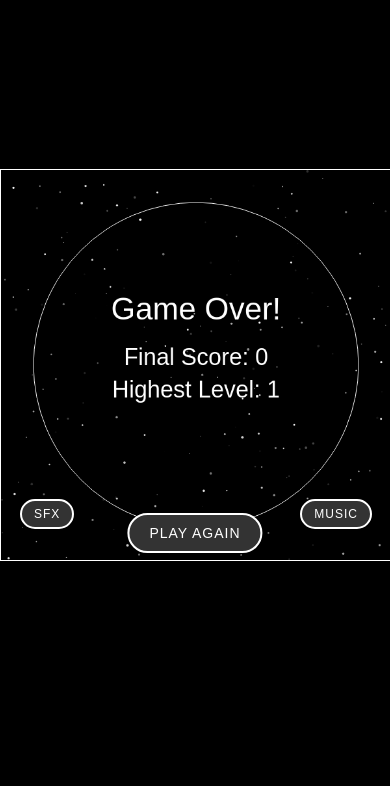
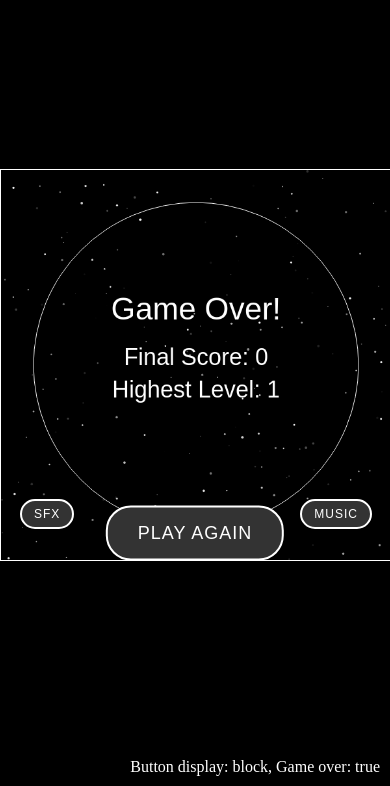
Before and after one commit to masterno/circle_pong, a plain HTML site: page index.html in a window 390 px wide. Both pictures are taken after a click on the button "START GAME". Shown: the part 58-844 px from the top of the page. Drawn offline with Linux system fonts and the light colour scheme.

Commit message:
play again button opt

```diff
--- a/game.js
+++ b/game.js
@@ -94,7 +94,8 @@ function init() {
     // Modify the event listeners for the Play Again button
     const playAgainButton = document.getElementById('playAgainButton');
     playAgainButton.addEventListener('click', handlePlayAgain);
-    playAgainButton.addEventListener('touchend', handlePlayAgain);
+    playAgainButton.addEventListener('touchstart', handlePlayAgain);
+    console.log('Play Again button listeners added');
 
     // Initialize audio
     paddleHitSound = document.getElementById('paddleHitSound');
@@ -124,9 +125,11 @@ function init() {
     canvas.addEventListener('touchmove', handleTouchMove);
 }
 
-// Add this new function to handle the Play Again action
+// Update the handlePlayAgain function
 function handlePlayAgain(event) {
     event.preventDefault(); // Prevent default touch behavior
+    event.stopPropagation(); // Stop the event from bubbling up
+    console.log('Play Again button pressed'); // Add this line for debugging
     startGame();
 }
 
@@ -344,7 +347,10 @@ function resetBall() {
 function endGame() {
     gameRunning = false;
     gameOver = true;
-    document.getElementById('playAgainButton').style.display = 'block';
+    const playAgainButton = document.getElementById('playAgainButton');
+    playAgainButton.style.display = 'block';
+    playAgainButton.style.zIndex = '1000'; // Ensure it's on top
+    console.log('Game over, Play Again button should be visible'); // Add this line for debugging
     playSound(gameOverSound);
     stopMusic();
     clearInterval(powerupSpawnInterval);
--- a/index.html
+++ b/index.html
@@ -12,6 +12,8 @@
         <canvas id="gameCanvas"></canvas>
         <button id="startButton">Start Game</button>
         <button id="playAgainButton" style="display: none;">Play Again</button>
+        <!-- Add this debug element -->
+        <div id="debugInfo" style="position: absolute; bottom: 10px; right: 10px; color: white; z-index: 1001;"></div>
         <div id="audioControls">
             <button id="toggleSfx">SFX</button>
             <button id="toggleMusic">Music</button>
@@ -25,5 +27,14 @@
     <img id="sizeIncreaseIcon" src="size_increase_icon.png" style="display: none;">
     <img id="slowMotionIcon" src="slow_motion_icon.png" style="display: none;">
     <script src="game.js"></script>
+    <script>
+        // Add this debugging script
+        function updateDebugInfo() {
+            const debugInfo = document.getElementById('debugInfo');
+            const playAgainButton = document.getElementById('playAgainButton');
+            debugInfo.textContent = `Button display: ${playAgainButton.style.display}, Game over: ${gameOver}`;
+        }
+        setInterval(updateDebugInfo, 1000);
+    </script>
 </body>
 </html>
--- a/styles.css
+++ b/styles.css
@@ -58,6 +58,14 @@ canvas {
 #playAgainButton {
     top: 70%; /* Position it below the "Game Over" text */
     touch-action: manipulation;
+    z-index: 1000; /* Ensure it's on top */
+    user-select: none; /* Prevent text selection */
+    -webkit-tap-highlight-color: transparent; /* Remove tap highlight on iOS */
+}
+
+#playAgainButton:active {
+    background-color: #fff;
+    color: #000;
 }
 
 #audioControls {
@@ -133,4 +141,9 @@ canvas {
         50% { box-shadow: 0 0 0 5px rgba(255, 255, 255, 0); }
         100% { box-shadow: 0 0 0 0 rgba(255, 255, 255, 0); }
     }
+
+    #playAgainButton {
+        font-size: 18px; /* Increase font size for better tappability */
+        padding: 15px 30px; /* Increase padding for a larger touch target */
+    }
 }
```
